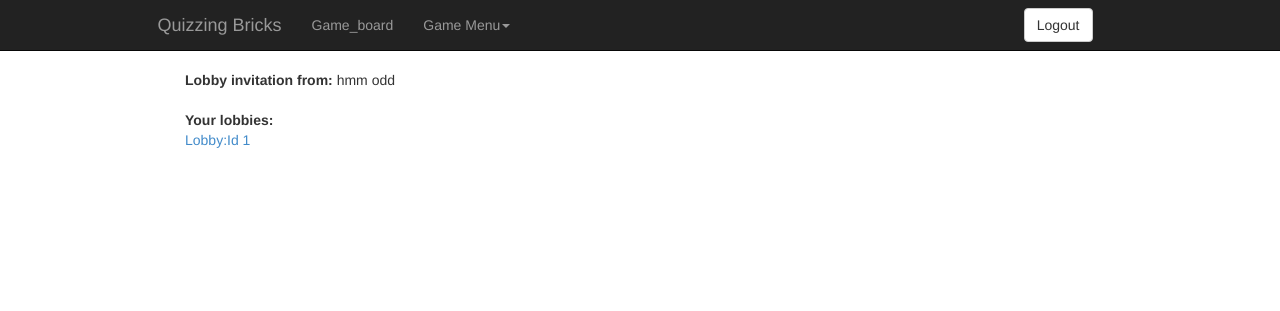
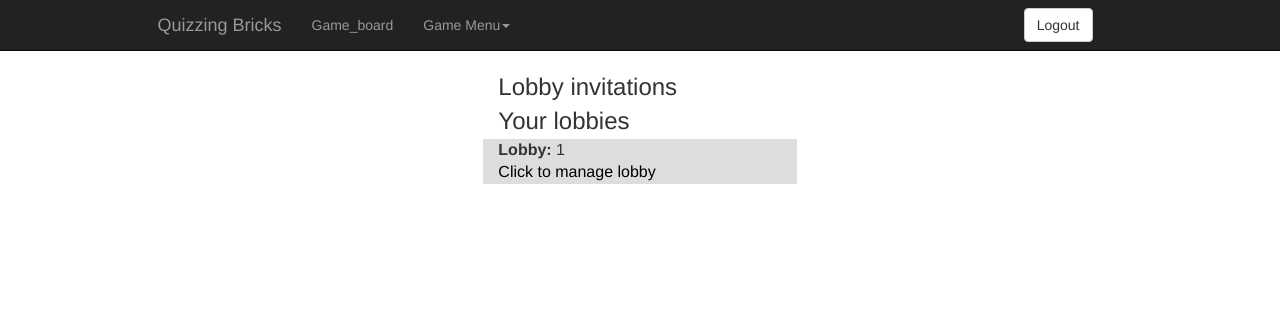
Before and after one commit to quizzingbricks/quizzingbricks-core, a Flask app: template src/python/quizzingbricks/web/templates/lobby_list.html in a window 1280 px wide. Shown: the top 311 px of the page. Run offline with Flask 2, Linux system fonts and the light colour scheme; the visitor is signed in with stand-in values (Sample User, id 1); the template is opened without the code that fills it: most values are stand-ins (such as "Sample title", 1, 10 or a date in 2020); parts of the project's set-up code (start-up, migrations or seed data) failed here and were passed over; some libraries are stand-ins or nearby versions.

Commit message:
Improved the looks of the lobby_list view

```diff
--- a/src/python/quizzingbricks/web/static/css/top_bar_layout.css
+++ b/src/python/quizzingbricks/web/static/css/top_bar_layout.css
@@ -73,9 +73,13 @@ body {
 
 
 #row_even{
-  background-color: green;
+  background-color: #cccccc;
+
+  font-size:medium;
 }
 
 #row_odd {
-  background-color: teal;
+  background-color: #dddddd;
+
+  font-size:medium;
 }
--- a/src/python/quizzingbricks/web/templates/lobby_list.html
+++ b/src/python/quizzingbricks/web/templates/lobby_list.html
@@ -5,38 +5,29 @@
 
       <div class="row">
         <div class="col-xs-12">
-          <b>Lobby invitation from:</b>
-          hmm
-          {% set row = 'odd' %}
+
+          <div class ="row" style="font-size:x-large; ">
+            <div class="col-xs-4"></div>
+            <div class="col-xs-4">
+              Lobby invitations
+            </div>
+          </div>
+          <!--{% set row = 'odd' %} -->
+          {% set row_class = cycler('odd', 'even') %}
           {% for lobby in lobby_list %}
-            {{row}}
             {% if lobby.owner.id !=  session['userId']  %}
-
               {% for member  in lobby.lobbymembers %}
-
                 {% if member.user.id == session['userId'] and member.status == "invited" %}
-
-
-                  {% if row == 'odd' %}
-
-                    <div class="row" id="row_odd"  >
-                    {% set row = 'even' %}
-                    {{row}}
-                  {% elif row == 'even'%}
-                    <div class="row" id="row_even"  >
-                    {%set row = 'odd'%}
-                  {% endif %}
-
-
-
-
-
-                    <form action = "{{ url_for('accept_invite', game_type=game_type, lobby_id=lobby_id) }}" method=post>
-                      <input name="invite_lobby_id" value='{{lobby.lobbyId}}' hidden ><br>
-                      LobbyId: {{lobby.lobbyId}} <br>
-                      {{lobby.owner.email}} <button name="accepted_invite" type=submit> Accept invite </button> <button name="declined_invite" type=submit> Decline </button>
-                    </form>
-
+                  <div class="row"   >
+                    <div class="col-xs-4"></div>
+                    <div class="col-xs-4" id="row_{{ row_class.next() }}" >
+                      <form action = "{{ url_for('accept_invite', game_type=game_type, lobby_id=lobby_id) }}" method=post>
+                        <input name="invite_lobby_id" value='{{lobby.lobbyId}}' hidden ><br>
+                          <b>Lobby:</b> {{lobby.lobbyId}} <br>
+                          <b>From user:</b> {{lobby.owner.email}}  <br>
+                         <button name="accepted_invite" class="btn btn-success"  type=submit> Accept invite </button> <button name="declined_invite" class="btn btn-danger" type=submit> Decline </button>
+                      </form>
+                    </div>
                   </div>
                 {% endif %}
 
@@ -46,16 +37,28 @@
 
           {% endfor %}
 
-          <br>
-          <br>
-          <b>Your lobbies:</b>
+
+          <div class="row" style="font-size:x-large;">
+            <div class="col-xs-4"></div>
+            <div class="col-xs-4">
+              Your lobbies
+            </div>
+          </div>
           {% for lobby in lobby_list %}
             {% if lobby.owner.id ==  session['userId'] %}
-              <a href="/lobby/{{lobby.gameType}}/{{lobby.lobbyId}}">
-                <div style="text-align:left;">
-                 Lobby:Id   {{lobby.lobbyId}}
-                </div>
-              </a>
+            <div class="row"  >
+              <div class="col-xs-4"></div>
+              <div class="col-xs-4" id="row_{{ row_class.next() }}" >
+
+                  <div style="text-align:left;" >
+                    <b>Lobby:</b>   {{lobby.lobbyId}} <br>
+                      <a href="/lobby/{{lobby.gameType}}/{{lobby.lobbyId}}" style="color:black;">
+                        Click to manage lobby
+                      </a>
+                  </div>
+
+              </div>
+            </div>
             {% endif %}
           {% endfor %}
         </div>
```
